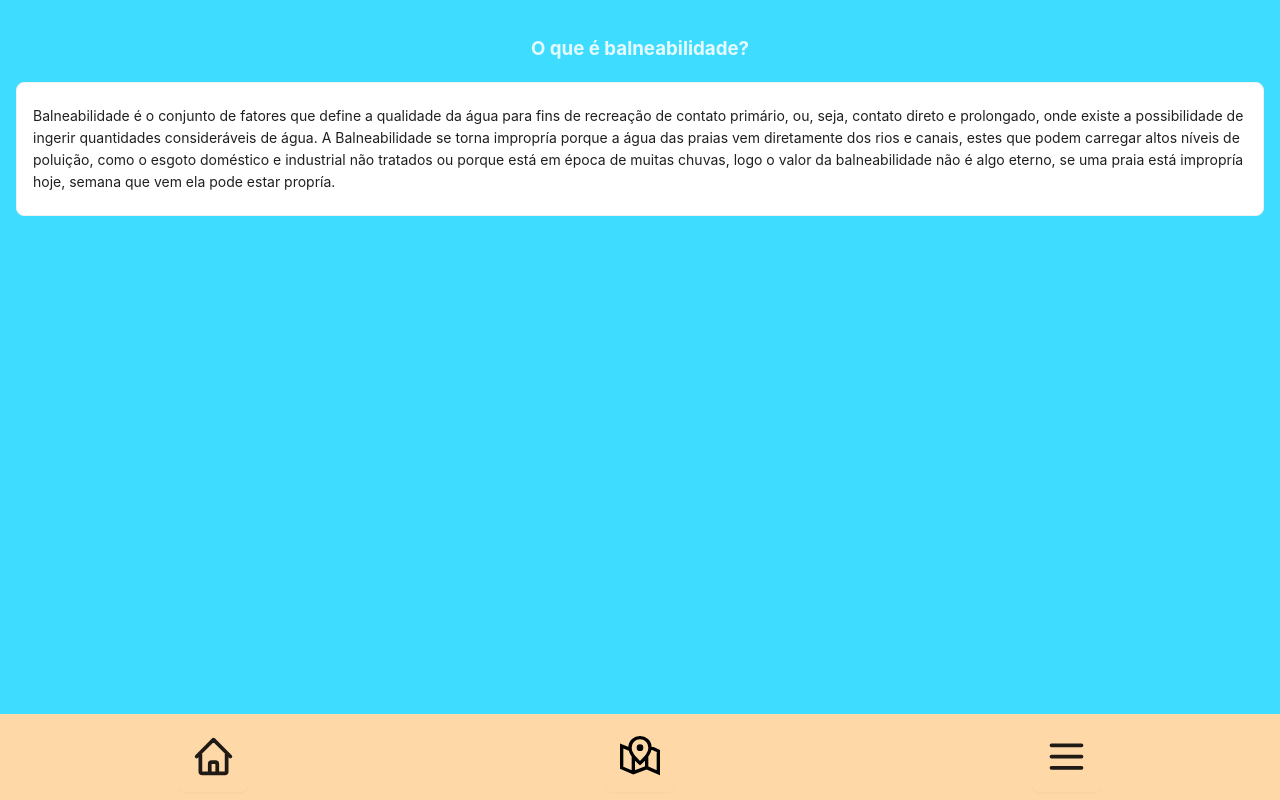
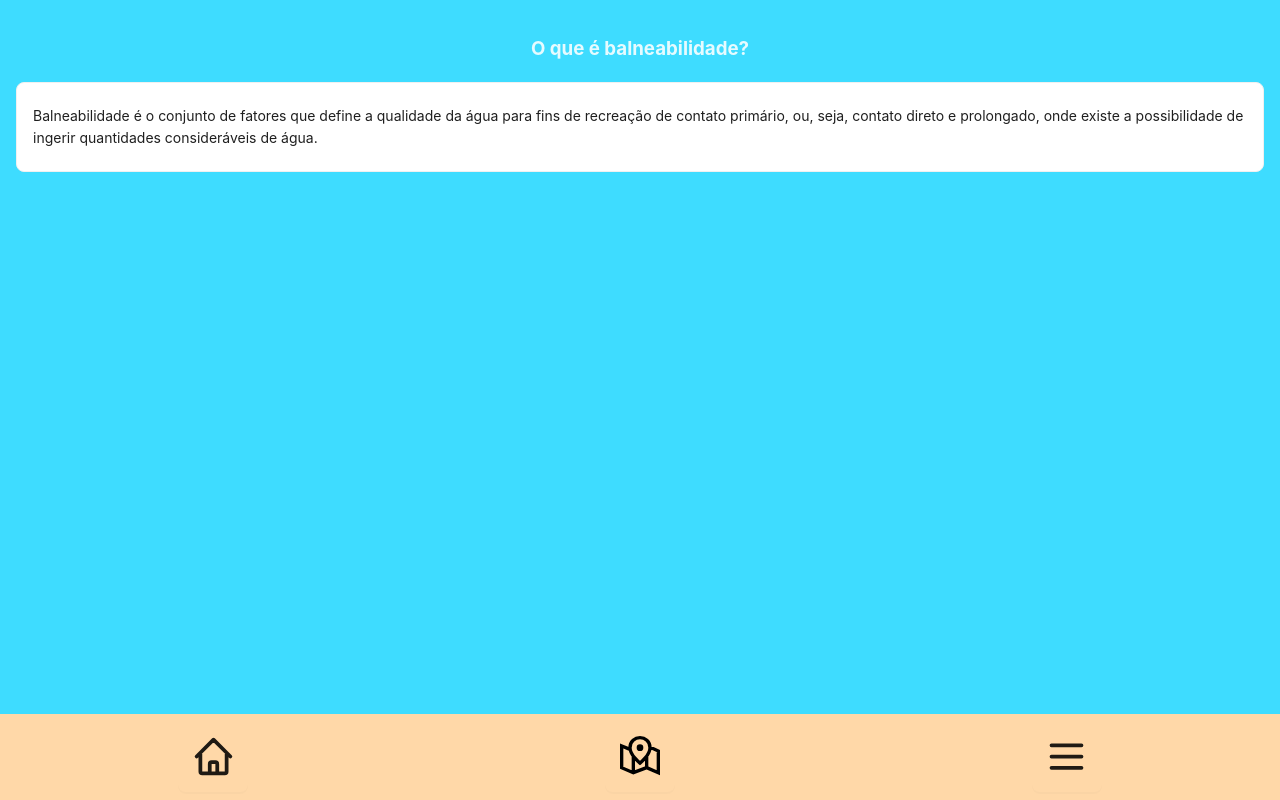
Before and after one commit to bihellzin/wqualify, a React (Vite) app: page /wqualify/balneabilidade in a window 1280 px wide. Built offline with nearby package versions, Linux system fonts and the light colour scheme.

Commit message:
Update Balneabilidade.jsx

```diff
--- a/src/pages/Balneabilidade/Balneabilidade.jsx
+++ b/src/pages/Balneabilidade/Balneabilidade.jsx
@@ -20,11 +20,7 @@ const Balneabilidade = () => {
             água para fins de recreação de contato primário, ou, seja, contato
             direto e prolongado, onde existe a possibilidade de ingerir
             quantidades consideráveis de água.
-            A Balneabilidade se torna impropría porque a água das praias vem
-            diretamente dos rios e canais, estes que podem carregar altos níveis
-            de poluição, como o esgoto doméstico e industrial não tratados ou porque
-            está em época de muitas chuvas, logo o valor da balneabilidade não é algo
-            eterno, se uma praia está impropría hoje, semana que vem ela pode estar propría.
+
 
 
 
```
